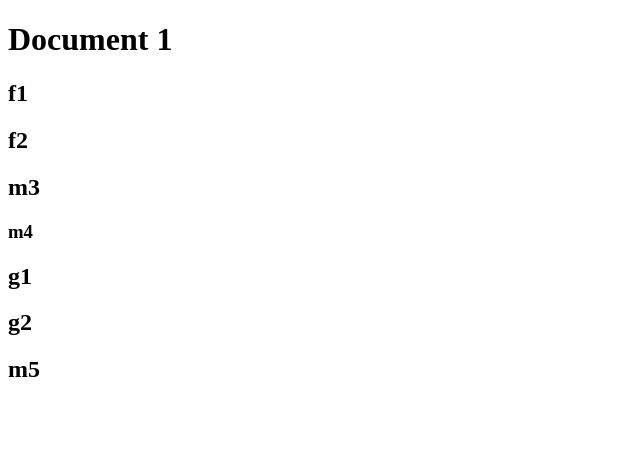
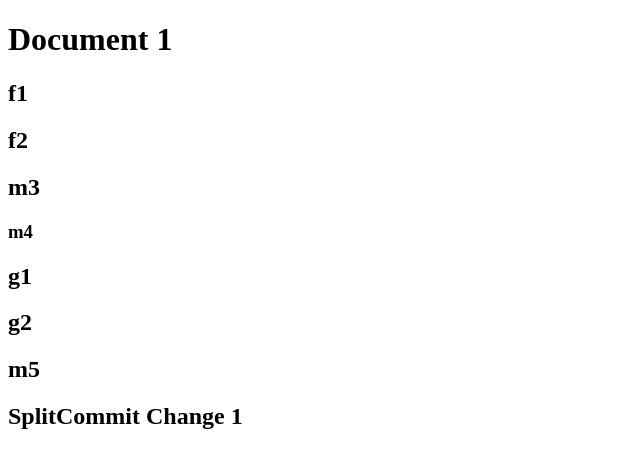
Before and after one commit to monkeyminion/practice-repo, a plain HTML site: page index.html in a window 1280 px wide. Shown: the whole page, without its empty margins (0-640 px from the left). Drawn offline with Linux system fonts and the light colour scheme.

Commit message:
Change 1

```diff
--- a/index.html
+++ b/index.html
@@ -17,5 +17,7 @@
     <h2>g2</h2>
 
     <h2>m5</h2>
+
+    <h2>SplitCommit Change 1</h2>
 </body>
 </html>
--- /dev/null
+++ b/tobeIgnored.js
@@ -0,0 +1 @@
+console.log('Ignore Me!')
```
Also changed, not shown: 1 other file.
